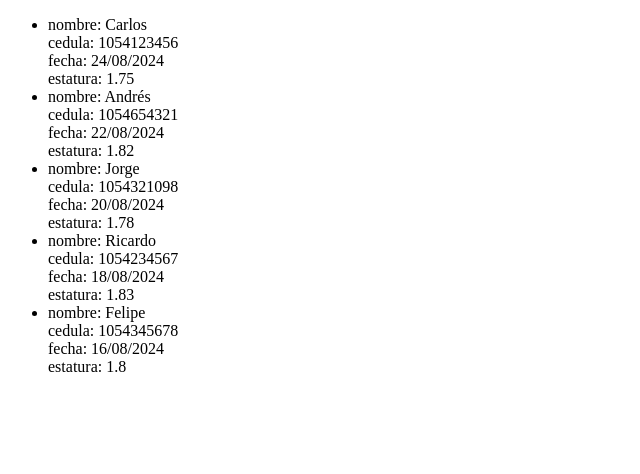
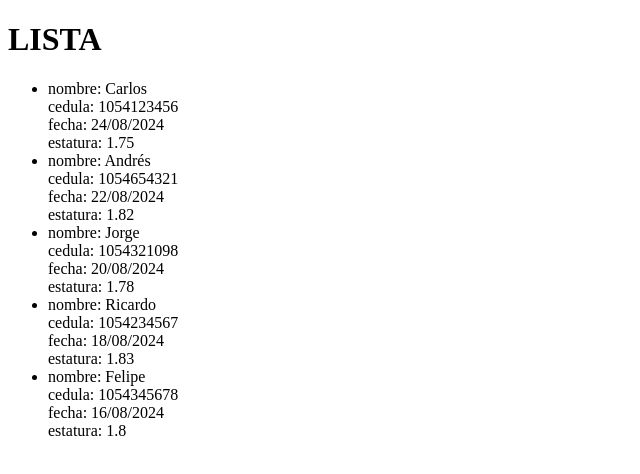
Before and after one commit to SantiagoPard/Sis-Dis, a plain HTML site: page index.html in a window 1280 px wide. Shown: the whole page, without its empty margins (0-640 px from the left). Drawn offline with Linux system fonts and the light colour scheme.

Commit message:
Update index.html

```diff
--- a/index.html
+++ b/index.html
@@ -6,7 +6,7 @@
     <title>Document</title>
 </head>
 <body>
-    <!-- <h1 id="element">lista</h1> -->
+    <h1>LISTA</h1>
     <ul class="lista">
 
 
```
